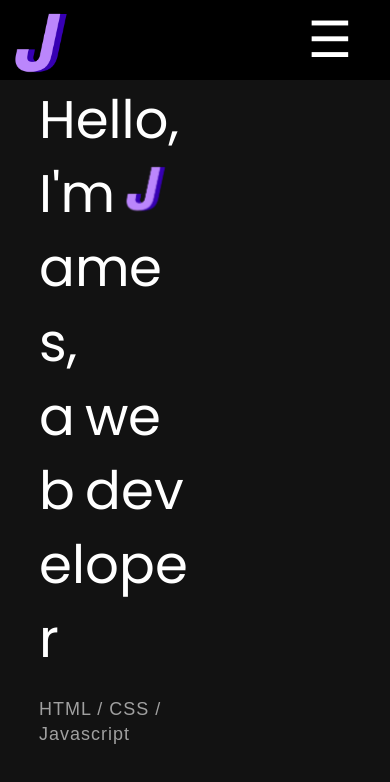
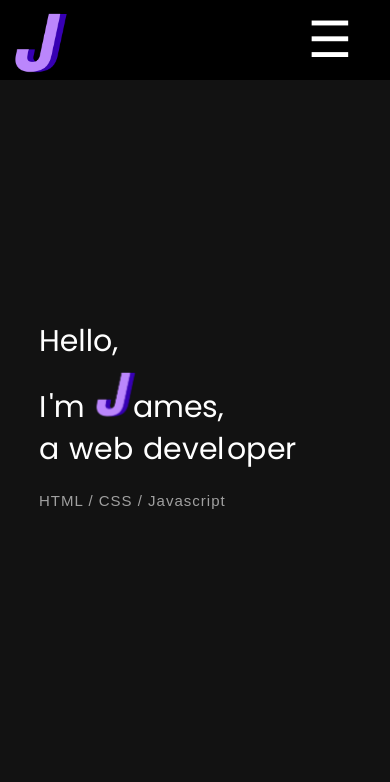
Before and after one commit to Zeirnox/portfolio, a React (Create React App) app: page /#/ in a window 390 px wide. Shown: the top 782 px of the page. Built offline with nearby package versions, Linux system fonts and the light colour scheme.

Commit message:
Mobile update for page layouts

```diff
--- a/src/components/About/index.scss
+++ b/src/components/About/index.scss
@@ -5,3 +5,13 @@ h2 {
     font-family: 'Montserrat';
     font-weight: 400;
 }
+
+@media screen and (max-width: 60rem) {
+    .about-page{
+        .text-zone{
+            top: 60%;
+            width: 80%;
+            overflow: scroll;
+        }
+    }
+}
--- a/src/components/Home/index.js
+++ b/src/components/Home/index.js
@@ -6,7 +6,8 @@ import './index.scss';
 const Home = () => {
     const [letterClass] = useState('text-animate')
     const nameArr = ['a', 'm', 'e', 's,']
-    const jobArr = ['a', ' ','w', 'e', 'b', ' ', 'd', 'e', 'v', 'e', 'l', 'o', 'p', 'e', 'r']
+    const jobArr = ['a', ' ','w', 'e', 'b', ' ']
+    const jobArrL = ['d', 'e', 'v', 'e', 'l', 'o', 'p', 'e', 'r']
 
     return (
         <>
@@ -15,7 +16,7 @@ const Home = () => {
                     <h1>Hello,<br />
                         <span className={`${letterClass} _13`}>I</span>
                         <span className={`${letterClass} _14`}>'m</span>
-                        <img src={LogoTitle} alt="developer" />
+                        <img src={LogoTitle} alt="J" />
                         <AnimatedLetters letterClass={letterClass}
                             strArr={nameArr}
                             idx={15}
@@ -24,6 +25,10 @@ const Home = () => {
                         <AnimatedLetters letterClass={letterClass}
                             strArr={jobArr}
                             idx={14}
+                        />
+                        <AnimatedLetters className="jobL" letterClass={letterClass}
+                            strArr={jobArrL}
+                            idx={20}
                         />
                     </h1>
                     <h2>HTML / CSS / Javascript</h2>
--- a/src/components/Home/index.scss
+++ b/src/components/Home/index.scss
@@ -36,3 +36,22 @@
         opacity: 0.6;
     }
 }
+
+@media screen and (max-width: 60rem) {
+    .home-page{
+        .text-zone {
+            width: 85%;
+            left: 10%;
+            right: 5%;
+        }
+
+        h1 {
+            font-size: 30px;
+        }
+
+        h2 {
+            font-size: 15px;
+        }
+    }
+
+}
--- a/src/components/Projects/index.js
+++ b/src/components/Projects/index.js
@@ -43,6 +43,7 @@ const Projects = () => {
                             </div>
                         </article>
 
+
                     </div>
                 </div>
             </div>
--- a/src/components/Projects/index.scss
+++ b/src/components/Projects/index.scss
@@ -9,7 +9,7 @@
     }
 
     .text-zone {
-        width: 85%;
+        width: 80%;
         padding-right: 1rem;
     }
 
@@ -53,3 +53,19 @@
     }
 
 }
+
+@media screen and (max-width: 60rem){
+    .projects-page{
+        .text-zone{
+            top: 55%;
+            bottom: -40%;
+            overflow: scroll;
+        }
+
+        .project-showcase {
+            display: grid;
+            grid-template-columns: repeat(1,1fr);
+        }
+    }
+
+}
--- a/src/components/Sidebar/index.scss
+++ b/src/components/Sidebar/index.scss
@@ -159,8 +159,8 @@
             z-index: 3;
         }
         .nav--item {
-            width: 50px;
-            height: 50px;
+            width: 40px;
+            height: 40px;
             margin-right: 15px;
         }
         ul {
@@ -171,6 +171,7 @@
         }
         li {
             margin: 10px;
+            font-size: 35px;
         }
         li > a {
             text-decoration: none;
```
